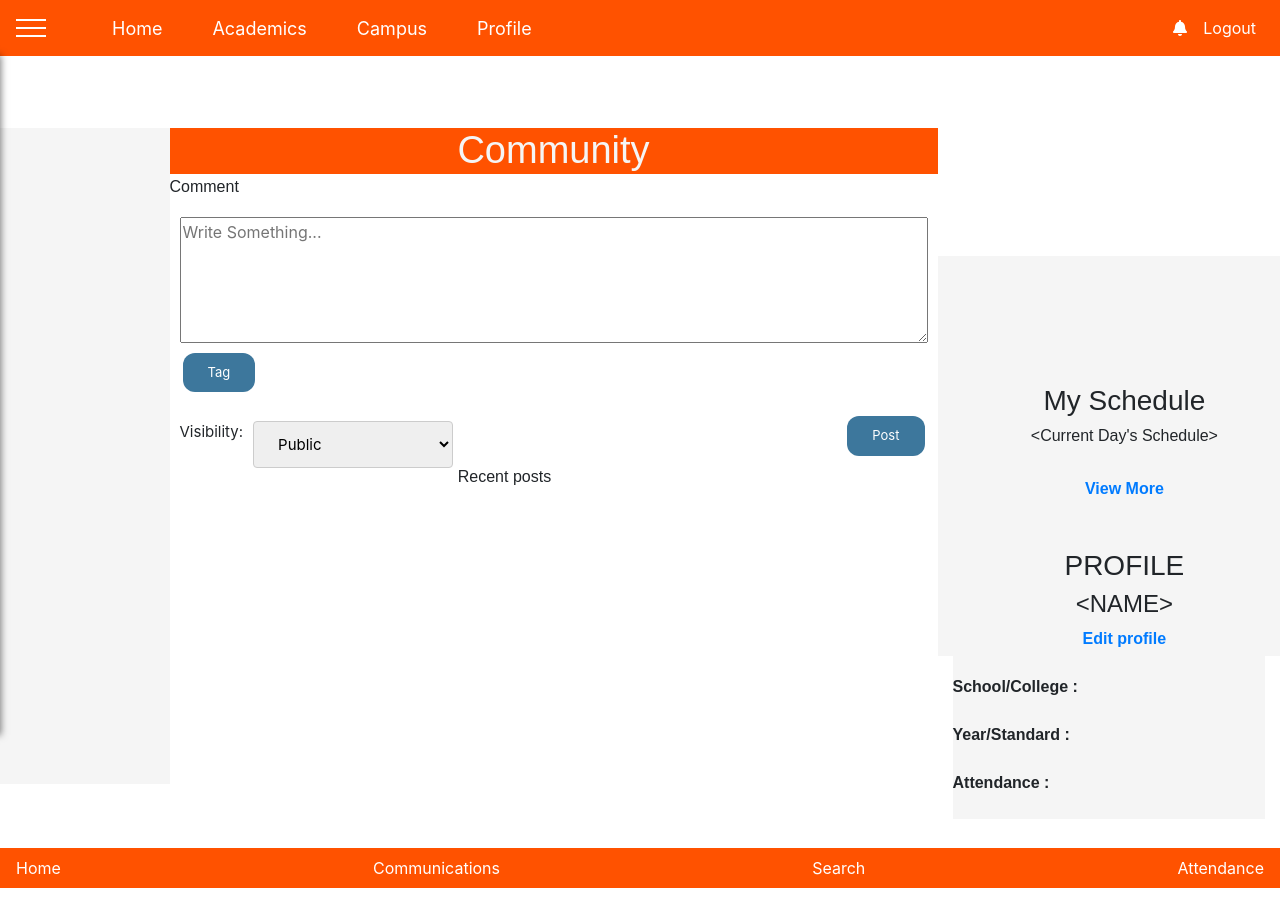
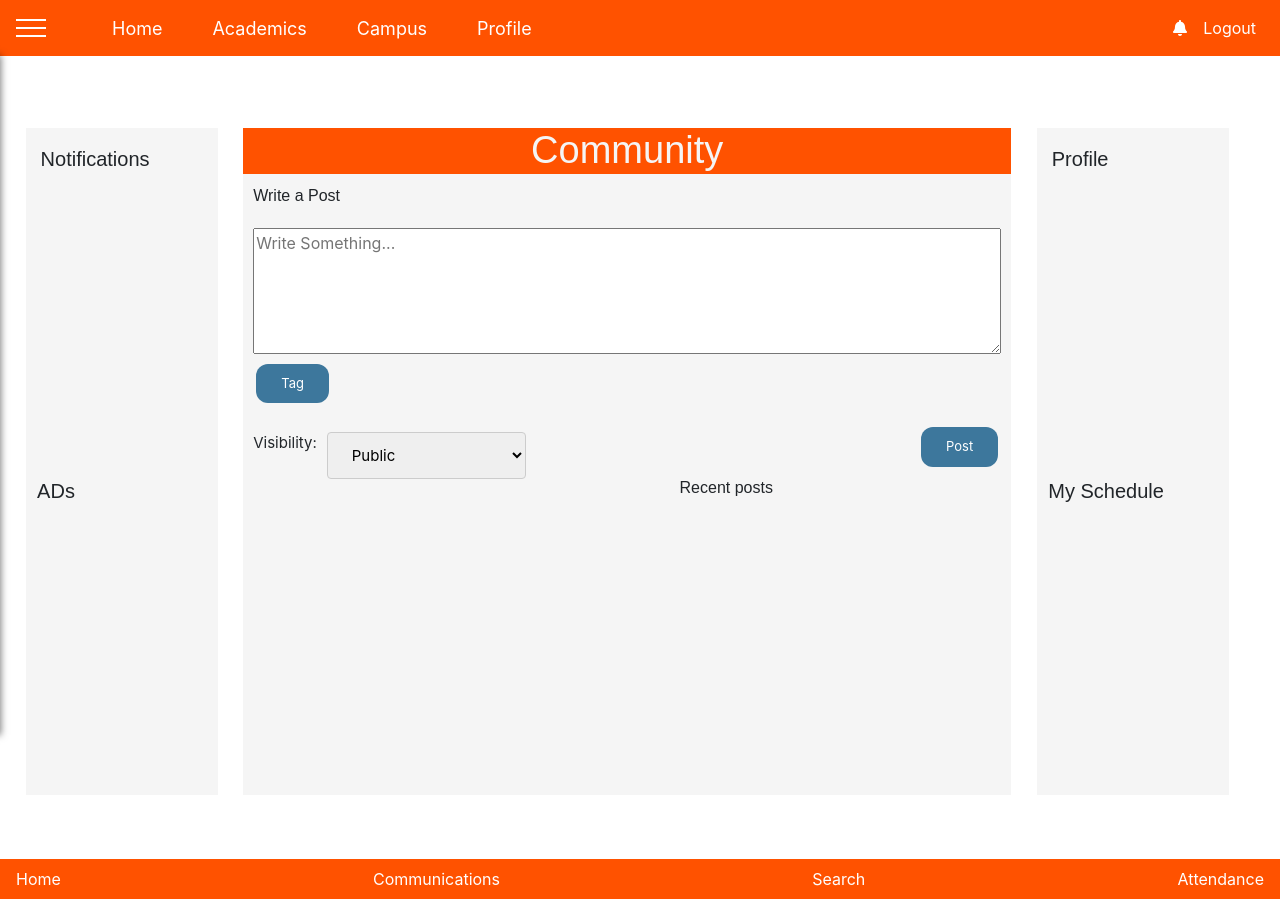
Before and after one commit to Global-ERP-System/GERP-Frontend-Final, a React (Create React App) app: page /Community in a window 1280 px wide. Built offline with nearby package versions, Linux system fonts and the light colour scheme.

Commit message:
homepage files

```diff
--- a/src/components/Student/Community/Community.css
+++ b/src/components/Student/Community/Community.css
@@ -6,12 +6,36 @@
     margin-bottom:4em;
 }
 
+/*-------------------left side box---------------*/
+
+#SideNavBar{
+    margin:2%;
+    margin-top: 0px;
+    margin-bottom:0px ;
+}
+
+
 /* ------------------Center Box -------------------- */
 #Contentbox
 {
     width: 60%;
     margin: -45px 0px 50px 200px;
+    background: whitesmoke;
 }
+
+.notif{
+
+    height:20em;
+    font-family: sans-serif;
+}
+
+.ads{
+    padding:6%;
+    margin-top:10%;
+    height:20em;
+    font-family: sans-serif;
+}
+
 .Community
 {
     background: rgb(236, 117, 5);
@@ -31,6 +55,7 @@
 
 .commentheading{
     font-family: sans-serif;
+    margin: 10px;
 }
 
 
@@ -59,6 +84,7 @@
     float: left;
     font-size: 15px;
     margin: 5px 5px 5px 10px;
+    padding: 0px;
 }
 #Visibility2
 {
@@ -88,11 +114,27 @@
 }
 
 #Recent{
-    margin-top: 3em;
+    margin-top: 5em;
     height:20em;
+    text-align: center;
 }
 
+
 /* -----------------------Right Side Box ------------- */
+.profile{
+
+    height:20em;
+    font-family: sans-serif;
+}
+
+.schedule{
+    padding:6%;
+    margin-top:10%;
+    height:20em;
+    font-family: sans-serif;
+}
+
+/* -----------------------Right Side Box -------------
 #RightSidebox
 {
     display: block;
@@ -100,6 +142,9 @@
     width: 30%;
     height:25em;
     font-family: sans-serif;
+    margin:2%;
+    margin-top: 0px;
+    margin-bottom:0px ;
 }
 
 #Notificationbox
@@ -136,4 +181,4 @@
     font-size:20px;
     margin-top: -10px ;
 
-}
+}*/
--- a/src/components/Student/Community/Community.js
+++ b/src/components/Student/Community/Community.js
@@ -31,13 +31,18 @@ class Community extends Component {
         return (
             <div id="main">
                 <div id="SideNavBar">
-
+                        <div className='container notif' style={{marginTop:'0px'}}>
+                            <h5>Notifications</h5>
+                        </div>
+                        <div className='conatiner ads'>
+                            <h5>ADs</h5>
+                        </div>
                 </div>
                 <div id="Contentbox">
                     <h1 className="Community">Community</h1>
                     <form onSubmit={this.handleSubmit}>
                         <div>
-                            <label className="commentheading">Comment</label>
+                            <label className="commentheading">Write a Post</label>
                             <textarea value={this.state.Comment}
                                 onChange={this.handlePostChange} cols="80" rows="5" placeholder="Write Something..."
                                 className="something"></textarea></div>
@@ -62,7 +67,22 @@ class Community extends Component {
 
                     </div>
                 </div>
-                <Container id="RightSidebox">
+                <div id="SideNavBar">
+                        <div className='container profile' style={{marginTop:'0px'}}>
+                         <h5>Profile</h5>
+                             {/*  <h6>&lt;NAME&gt;</h6><br/>
+
+                        <a href="/profile" >Edit profile</a><br></br><br></br>
+                        <label className="profilecontent">School/College : </label><br></br><br></br>
+                        <label className="profilecontent">Year/Standard : </label><br></br><br></br>
+                        <label className="profilecontent">Attendance : </label><br></br><br></br> */}
+                        </div>
+                        <div className='conatiner schedule'>
+                            <h5>My Schedule</h5>
+                        </div>
+                </div>
+
+             {  /* <Container id="RightSidebox">
                 <div >
 
                     <div id="Notificationbox">
@@ -80,7 +100,7 @@ class Community extends Component {
                         <label className="profilecontent">Attendance : </label><br></br><br></br>
                     </div>
                 </div>
-                </Container>
+                </Container>  */ }
             </div>
 
         )
```
